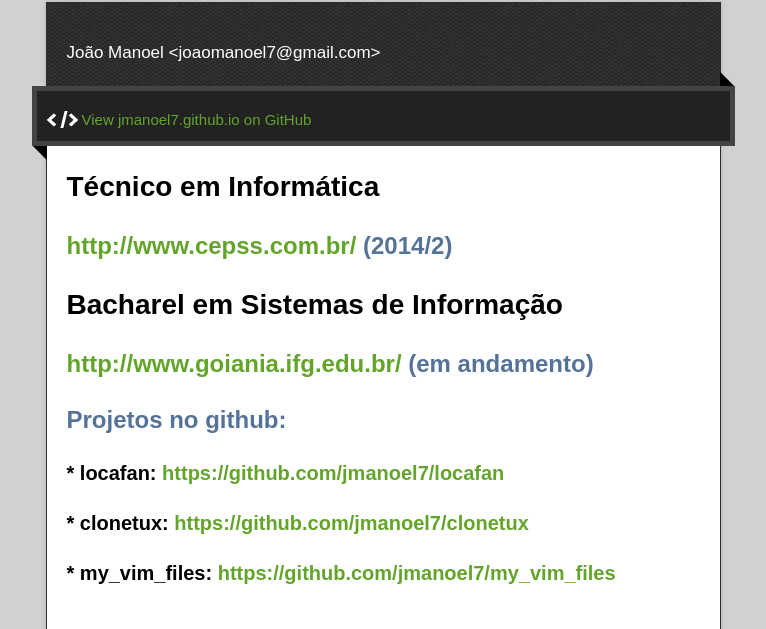
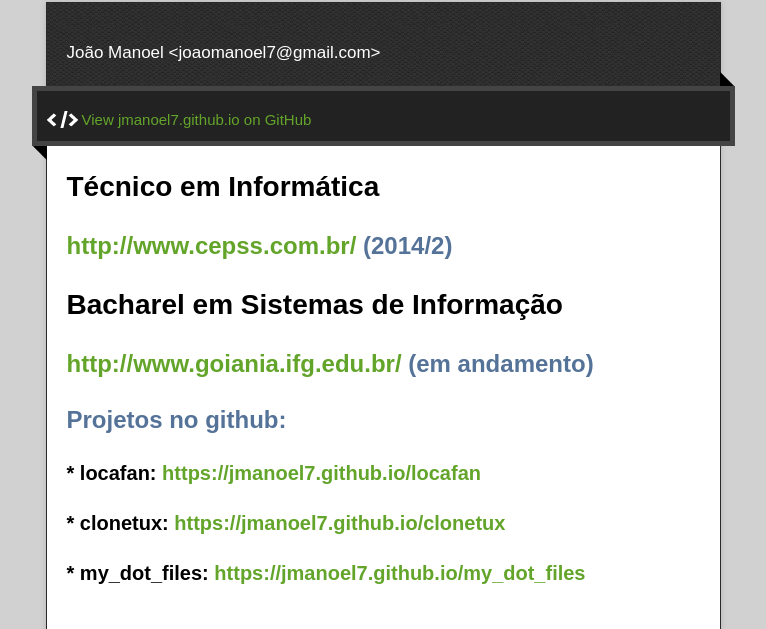
Before and after one commit to jmanoel7/jmanoel7.github.io, a plain HTML site: page index.html in a window 1280 px wide. Shown: the part 128-757 px from the top of the page, without its empty margins (257-1023 px from the left). Drawn offline with nearby package versions, Linux system fonts and the light colour scheme.

Commit message:
update index.html ...

```diff
--- a/index.html
+++ b/index.html
@@ -52,15 +52,15 @@
 <a id="projetos-no-github" class="anchor" href="#projetos-no-github" aria-hidden="true"><span class="octicon octicon-link"></span></a>Projetos no github:</h2>
 
 <h3>
-<a id="-locafan-httpsgithubcomjmanoel7locafan" class="anchor" href="#-locafan-httpsgithubcomjmanoel7locafan" aria-hidden="true"><span class="octicon octicon-link"></span></a>* <strong>locafan:</strong> <a href="https://github.com/jmanoel7/locafan">https://github.com/jmanoel7/locafan</a>
+<a id="-locafan-httpsgithubcomjmanoel7locafan" class="anchor" href="#-locafan-httpsgithubcomjmanoel7locafan" aria-hidden="true"><span class="octicon octicon-link"></span></a>* <strong>locafan:</strong> <a href="https://jmanoel7.github.io/locafan">https://jmanoel7.github.io/locafan</a>
 </h3>
 
 <h3>
-<a id="-clonetux-httpsgithubcomjmanoel7clonetux" class="anchor" href="#-clonetux-httpsgithubcomjmanoel7clonetux" aria-hidden="true"><span class="octicon octicon-link"></span></a>* <strong>clonetux:</strong> <a href="https://github.com/jmanoel7/clonetux">https://github.com/jmanoel7/clonetux</a>
+<a id="-clonetux-httpsgithubcomjmanoel7clonetux" class="anchor" href="#-clonetux-httpsgithubcomjmanoel7clonetux" aria-hidden="true"><span class="octicon octicon-link"></span></a>* <strong>clonetux:</strong> <a href="https://jmanoel7.github.io/clonetux">https://jmanoel7.github.io/clonetux</a>
 </h3>
 
 <h3>
-<a id="-my_vim_files-httpsgithubcomjmanoel7my_vim_files" class="anchor" href="#-my_vim_files-httpsgithubcomjmanoel7my_vim_files" aria-hidden="true"><span class="octicon octicon-link"></span></a>* <strong>my_vim_files:</strong> <a href="https://github.com/jmanoel7/my_vim_files">https://github.com/jmanoel7/my_vim_files</a>
+<a id="-my_dot_files-httpsgithubcomjmanoel7my_dot_files" class="anchor" href="#-my_dot_files-httpsgithubcomjmanoel7my_dot_files" aria-hidden="true"><span class="octicon octicon-link"></span></a>* <strong>my_dot_files:</strong> <a href="https://jmanoel7.github.io/my_dot_files">https://jmanoel7.github.io/my_dot_files</a>
 </h3>
         </article>
       </div>
```
